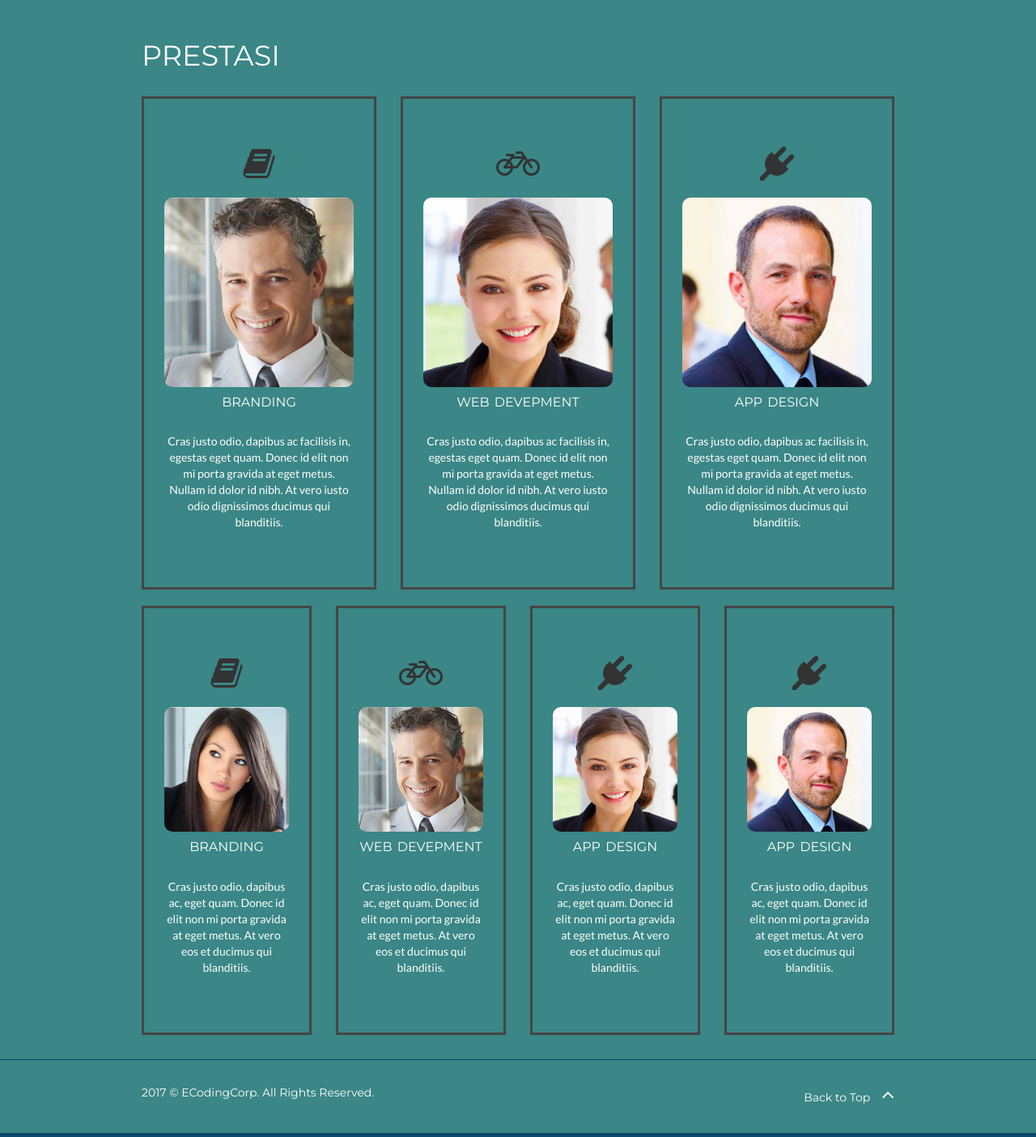
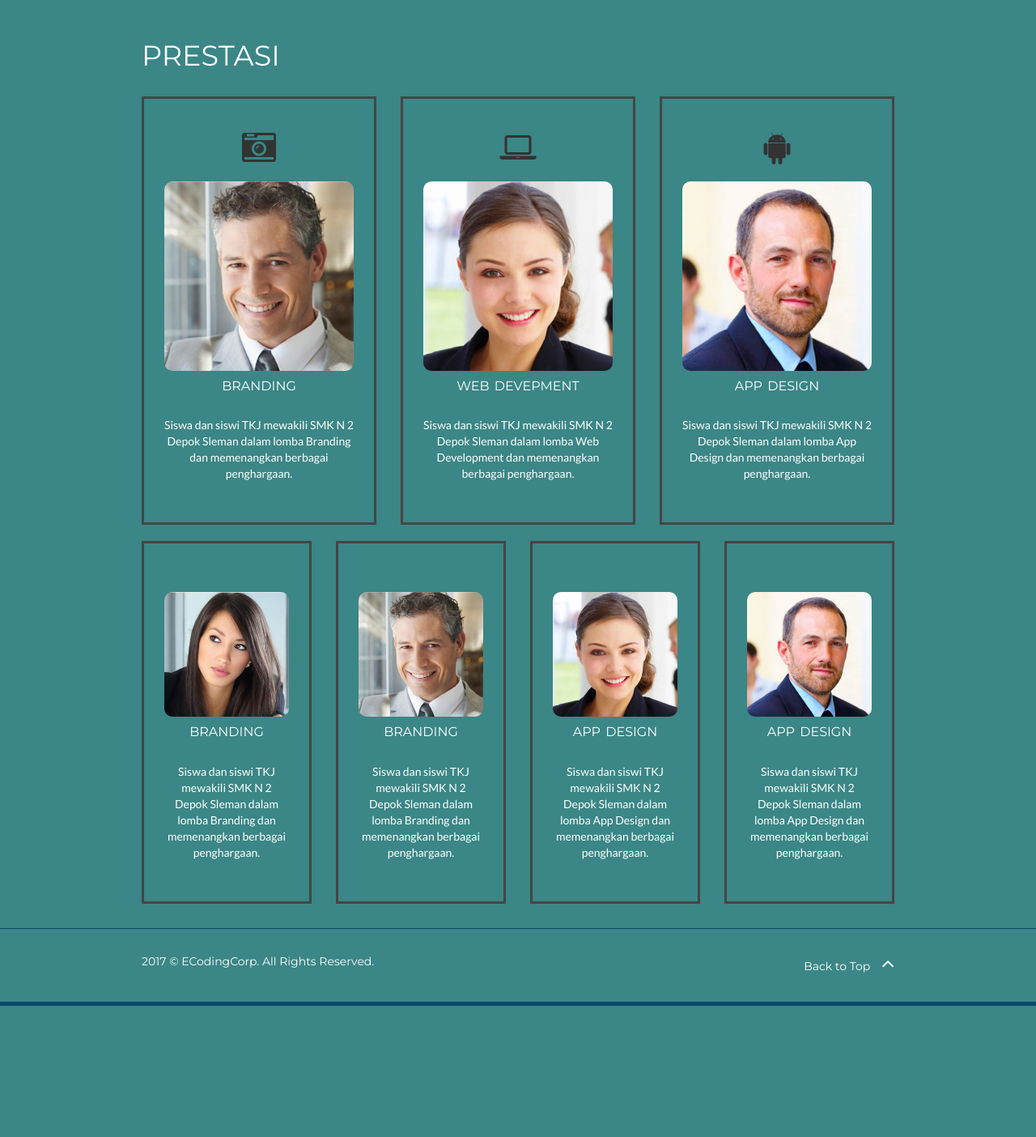
Before and after one commit to norarifah/kerja-proyek-2017, a PHP site: page /prestasi.html in a window 1280 px wide. Shown: the part 307-1711 px from the top of the page at 81% size. After the commit the page ends 1549 px from the top, so only its background shows below. Run offline with PHP 8.4, Linux system fonts and the light colour scheme; some libraries are stand-ins or nearby versions.

Commit message:
prestasi ajah

```diff
--- a/css/style.css
+++ b/css/style.css
@@ -400,7 +400,7 @@ a.down-btn span.fa.fa-angle-down {
 	margin-bottom: 0px;
 	transition: all 0.3s;
 	position: relative;
-	padding: 60px 25px;
+	padding: 40px 25px;
 }
 .prestasi:hover>h4,
 .prestasi:hover>span.fa{
--- a/prestasi.html
+++ b/prestasi.html
@@ -111,71 +111,71 @@
                	</div>
                 <div class="col-md-4">
                     <div class="prestasi">
-                        <span class="fa fa-book fa-3x">
+                        <span class="fa fa-camera-retro fa-3x">
                         	<img class="round" src="img/team/01.jpg"/>
                         </span>
                         <h4>Branding</h4>
-                        <p>Cras justo odio, dapibus ac facilisis in, egestas eget quam. Donec id elit non mi porta gravida at eget metus. Nullam id dolor id nibh. At vero iusto odio dignissimos ducimus qui blanditiis. </p>
+                        <p>Siswa dan siswi TKJ mewakili SMK N 2 Depok Sleman dalam lomba Branding dan memenangkan berbagai penghargaan. </p>
                     </div>
                 </div>
 
                 <div class="col-md-4 col-sm-4">
                     <div class="prestasi">
-                        <span class="fa fa-bicycle fa-3x">
+                        <span class="fa fa-laptop fa-3x">
                         	<img class="round" src="img/team/02.jpg"/>
                         </span>
                         <h4>Web Devepment</h4>
-                        <p>Cras justo odio, dapibus ac facilisis in, egestas eget quam. Donec id elit non mi porta gravida at eget metus. Nullam id dolor id nibh. At vero iusto odio dignissimos ducimus qui blanditiis. </p>
+                        <p>Siswa dan siswi TKJ mewakili SMK N 2 Depok Sleman dalam lomba Web Development dan memenangkan berbagai penghargaan. </p>
                     </div>
                 </div>
 
                 <div class="col-md-4 col-sm-4">
                     <div class="prestasi">
-                        <span class="fa fa-plug fa-3x">
+                        <span class="fa fa-android fa-3x">
                         	<img class="round" src="img/team/03.jpg"/>
                         </span>
                         <h4>App Design</h4>
-                        <p>Cras justo odio, dapibus ac facilisis in, egestas eget quam. Donec id elit non mi porta gravida at eget metus. Nullam id dolor id nibh. At vero iusto odio dignissimos ducimus qui blanditiis. </p>
+                        <p>Siswa dan siswi TKJ mewakili SMK N 2 Depok Sleman dalam lomba App Design dan memenangkan berbagai penghargaan. </p>
                     </div>
                 </div>
 
                 <div class="col-md-3 col-sm-3">
                     <div class="prestasi">
-                        <span class="fa fa-book fa-3x">
+                        <span>
                         	<img class="round" src="img/team/04.jpg"/>
                         </span>
                         <h4>Branding</h4>
-                        <p>Cras justo odio, dapibus ac, eget quam. Donec id elit non mi porta gravida at eget metus. At vero eos et ducimus qui blanditiis. </p>
+                        <p>Siswa dan siswi TKJ mewakili SMK N 2 Depok Sleman dalam lomba Branding dan memenangkan berbagai penghargaan. </p>
                     </div>
                 </div>
 
                 <div class="col-md-3 col-sm-3">
                     <div class="prestasi">
-                        <span class="fa fa-bicycle fa-3x">
+                        <span>
                         	<img class="round" src="img/team/01.jpg"/>
                         </span>
-                        <h4>Web Devepment</h4>
-                        <p>Cras justo odio, dapibus ac, eget quam. Donec id elit non mi porta gravida at eget metus. At vero eos et ducimus qui blanditiis. </p>
+                        <h4>Branding</h4>
+                        <p>Siswa dan siswi TKJ mewakili SMK N 2 Depok Sleman dalam lomba Branding dan memenangkan berbagai penghargaan. </p>
                     </div>
                 </div>
 
                 <div class="col-md-3 col-sm-3">
                     <div class="prestasi">
-                        <span class="fa fa-plug fa-3x">
+                        <span>
                         	<img class="round" src="img/team/02.jpg"/>
                         </span>
                         <h4>App Design</h4>
-                        <p>Cras justo odio, dapibus ac, eget quam. Donec id elit non mi porta gravida at eget metus. At vero eos et ducimus qui blanditiis. </p>
+                        <p>Siswa dan siswi TKJ mewakili SMK N 2 Depok Sleman dalam lomba App Design dan memenangkan berbagai penghargaan. </p>
                     </div>
                 </div>
 
                 <div class="col-md-3 col-sm-3">
                     <div class="prestasi">
-                        <span class="fa fa-plug fa-3x">
+                        <span>
                         	<img class="round" src="img/team/03.jpg"/>
                         </span>
                         <h4>App Design</h4>
-                        <p>Cras justo odio, dapibus ac, eget quam. Donec id elit non mi porta gravida at eget metus. At vero eos et ducimus qui blanditiis. </p>
+                        <p>Siswa dan siswi TKJ mewakili SMK N 2 Depok Sleman dalam lomba App Design dan memenangkan berbagai penghargaan. </p>
                     </div>
                 </div>
             </div>
```
